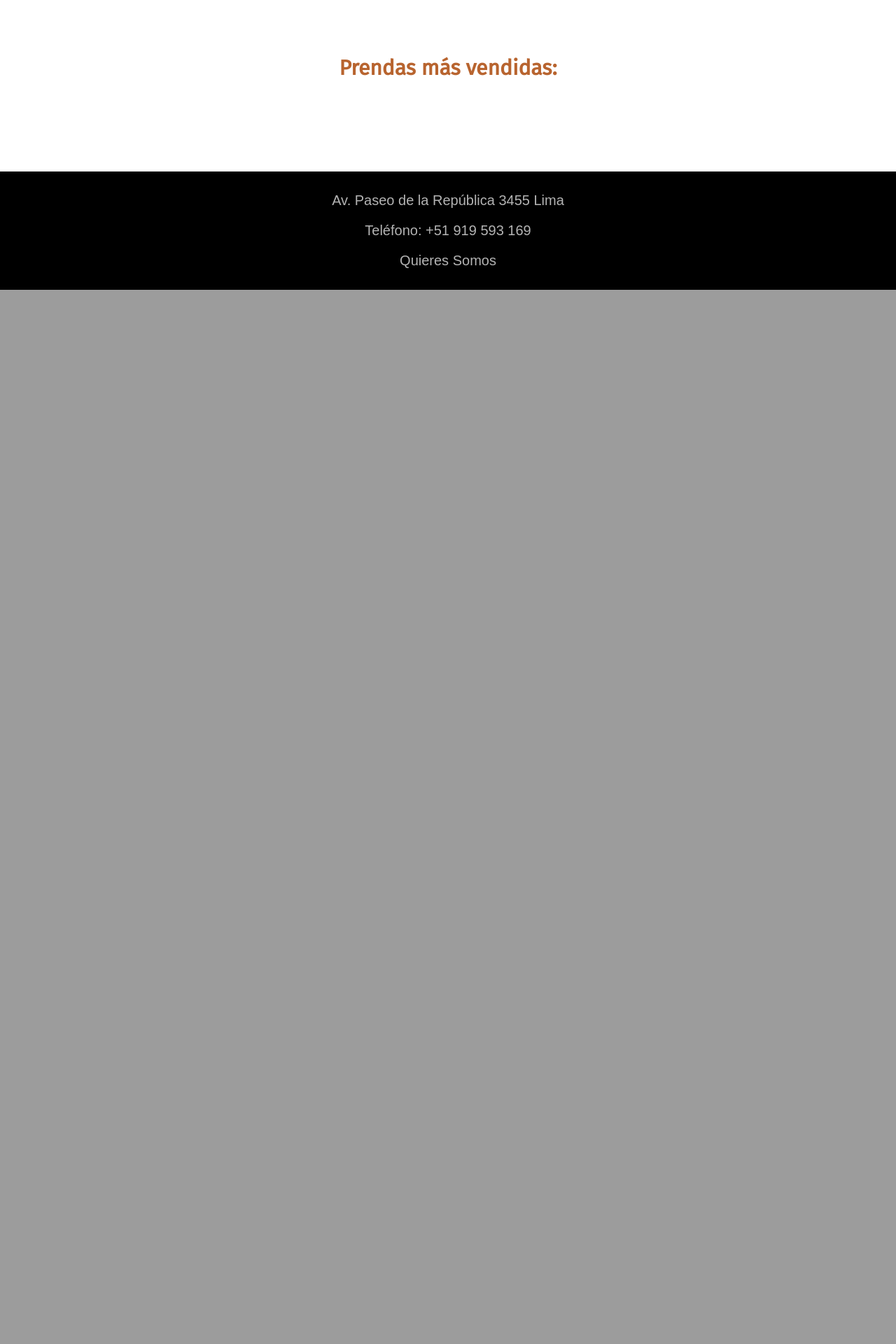
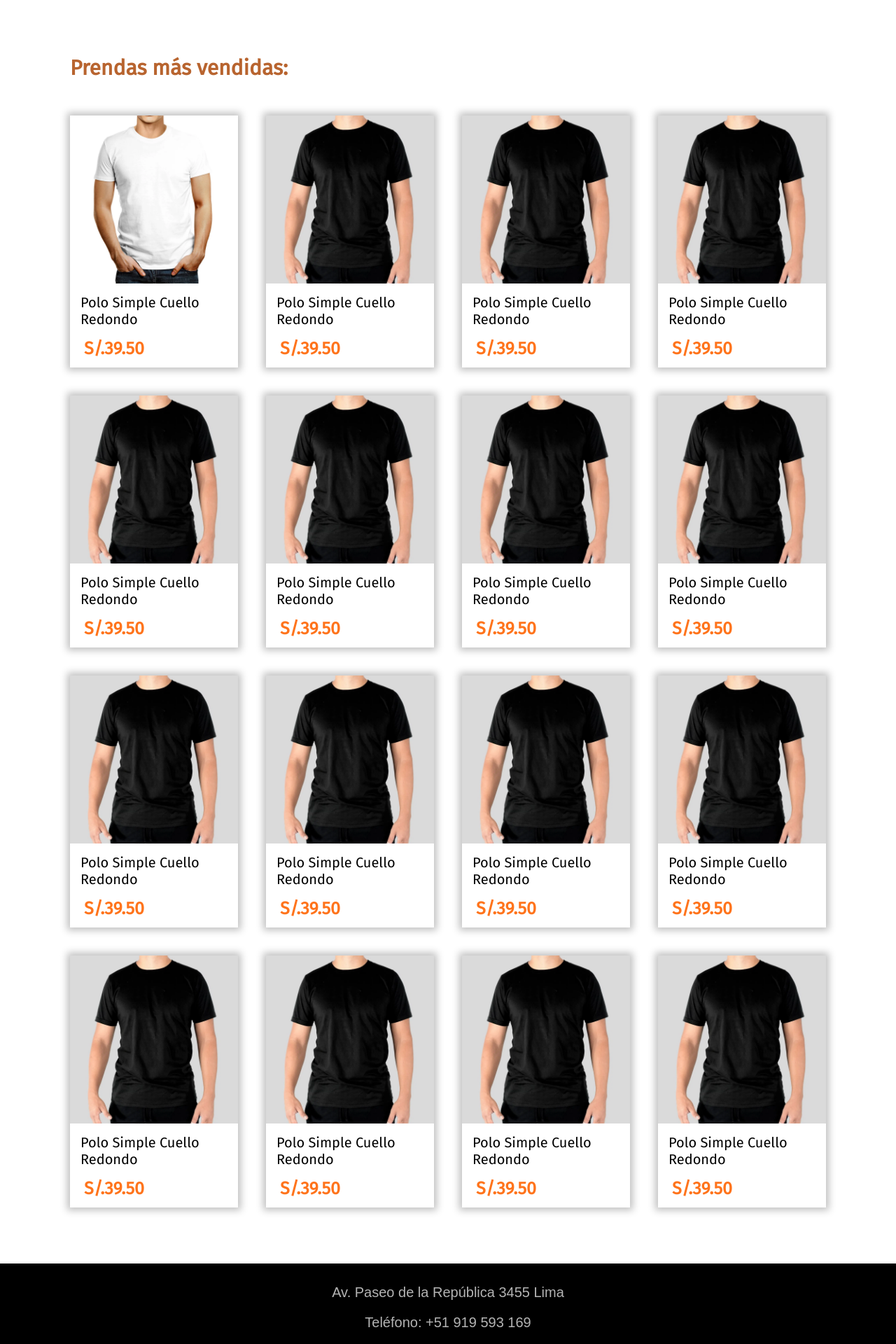
Before and after one commit to ELEyder/moda-luz-web, a PHP site: page /main in a window 1280 px wide. Shown: the part 801-2721 px from the top of the page at 70% size. Before the commit the page ends 1215 px from the top, so only its background shows below. Run offline with PHP 8.4, Linux system fonts and the light colour scheme; data comes from the database, SQL or seed files in the repository; data that the repository does not hold is empty.

Commit message:
catalogo actualizado

```diff
--- a/app_data/db/ConfeccionesFelipe.sql
+++ b/app_data/db/ConfeccionesFelipe.sql
@@ -28,7 +28,7 @@ SET time_zone = "+00:00";
 --
 
 CREATE TABLE `Prenda` (
-  `IdProducto` int(10) NOT NULL,
+  `IdPrenda` int(10) NOT NULL,
   `Nombre` varchar(50) NOT NULL,
   `Precio` double(10,2) NOT NULL,
   `Descripcion` varchar(250) DEFAULT 'undefined',
@@ -39,7 +39,7 @@ CREATE TABLE `Prenda` (
 -- Volcado de datos para la tabla `Prenda`
 --
 
-INSERT INTO `Prenda` (`IdProducto`, `Nombre`, `Precio`, `Descripcion` ) VALUES
+INSERT INTO `Prenda` (`IdPrenda`, `Nombre`, `Precio`, `Descripcion` ) VALUES
 (1, 'Polo Simple Cuello Redondo', 39.50, 'undefined'),
 (2, 'Polo Simple Cuello Redondo', 39.50, 'undefined'),
 (3, 'Polo Simple Cuello Redondo', 39.50, 'undefined'),
@@ -89,7 +89,7 @@ CREATE TABLE `Usuario` (
 -- Indices de la tabla `Prenda`
 --
 ALTER TABLE `Prenda`
-  ADD PRIMARY KEY (`IdProducto`);
+  ADD PRIMARY KEY (`IdPrenda`);
 
 --
 -- Indices de la tabla `Usuario`
--- a/content/styles/catalogo.css
+++ b/content/styles/catalogo.css
@@ -53,7 +53,7 @@ div.prenda {
     width: var(--ancho-card);
     display: flex;
     flex-direction: column;
-    background-color: #0C356A;
+    background-color: white;
     overflow: hidden;
     margin-left: 4rem;
     box-shadow: 0px 0px 10px 4px rgba(0, 0, 0, 0.25);
@@ -85,18 +85,19 @@ div.texto {
     flex-direction: column;
     width: 200px;
     height: 100px;
+    padding: 1rem;
 }
 h1.prenda{
-    font-family: Arial, Helvetica, sans-serif;
     font-size: 20px;
     margin: 5px;
-    color: white;
+    color: black;
+    font-weight: 400;
     width: 180px;
 }
 p.prenda{
-    font-family: Arial, Helvetica, sans-serif;
-    color: white;
-    font-size: 18px;
+    color: var(--color-primario);
+    font-size: 25px;
+    font-weight: 600;
     margin: 10px;
     width: 180px;
 }
--- a/models/mainModel.php
+++ b/models/mainModel.php
@@ -7,7 +7,7 @@ class MainModel extends Model{
     public function selectProductos(){
         try{
             $cn = $this->db->connect();
-            $tablaSQL = mysqli_query($cn,'select * from productos');
+            $tablaSQL = mysqli_query($cn,'select * from prenda');
             return $tablaSQL;
         }
         catch (Exception){
--- a/views/main/index.php
+++ b/views/main/index.php
@@ -20,10 +20,10 @@
             $cardsFilas = 4;
             // Extraemos todas las filas de la tabla
             while ($row = mysqli_fetch_array($this->tablaSQL ,MYSQLI_ASSOC)) {
-                $id = $row['idProducto'];
-                $nombre = $row['nombre'];
-                $desc = $row['descripcion'];
-                $precio = $row['precio'];
+                $id = $row['IdPrenda'];
+                $nombre = $row['Nombre'];
+                $desc = $row['Descripcion'];
+                $precio = $row['Precio'];
                 $img = "content/img/catalogo/" . $id . ".webp";
                 if ($id == '1' or ((($id - 1) % $cardsFilas) == 0)){
                     echo '<div class="fila">';
```
Also changed, not shown: content/img/catalogo/10.webp (added), content/img/catalogo/11.webp (added), content/img/catalogo/12.webp (added), content/img/catalogo/13.webp (added), content/img/catalogo/14.webp (added), content/img/catalogo/15.webp (added), content/img/catalogo/16.webp (added), content/img/catalogo/9.webp (added).
